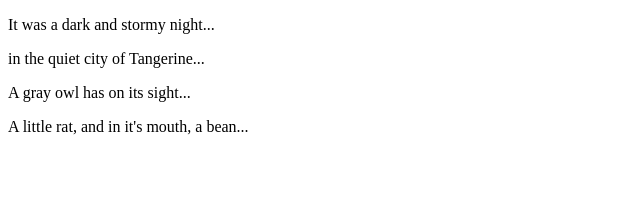
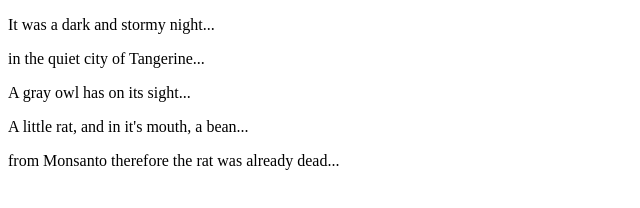
Before and after one commit to DonaldMurillo/fireside-story, a plain HTML site: page index.html in a window 1280 px wide. Shown: the whole page, without its empty margins (0-640 px from the left). Drawn offline with Linux system fonts and the light colour scheme.

Commit message:
Update index.html
Fifth line!

```diff
--- a/index.html
+++ b/index.html
@@ -7,5 +7,6 @@
     <p>in the quiet city of Tangerine...</p>
     <p>A gray owl has on its sight...</p>
     <p>A little rat, and in it's mouth, a bean...</p>
+    <p>from Monsanto therefore the rat was already dead...</p>
   </body>
 </html>
```
